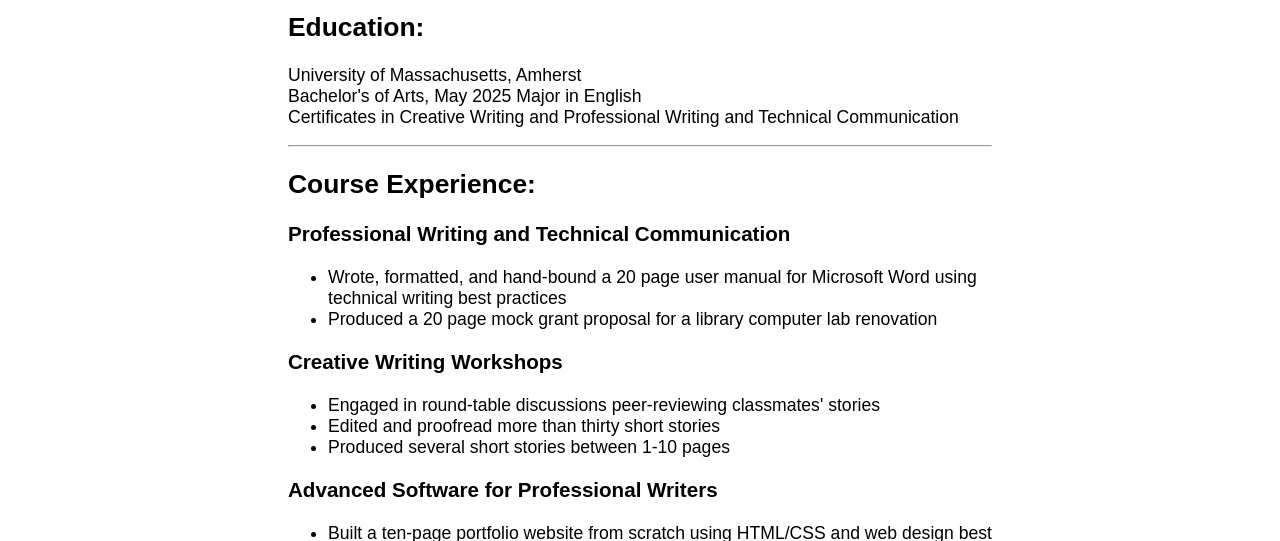
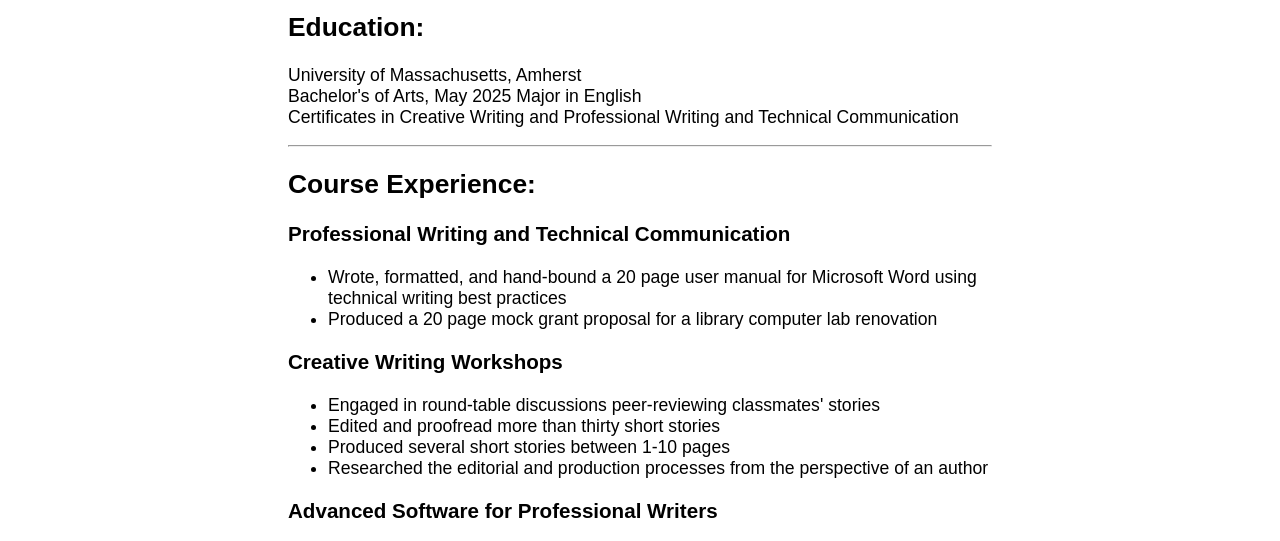
Before and after one commit to nswriter/nswriter.github.io, a plain HTML site: page pages/resume.html in a window 1280 px wide. Shown: the part 194-735 px from the top of the page. Drawn offline with Linux system fonts and the light colour scheme.

Commit message:
Update resume.html

```diff
--- a/pages/resume.html
+++ b/pages/resume.html
@@ -53,6 +53,7 @@
                     <li>Engaged in round-table discussions peer-reviewing classmates' stories</li>
                     <li>Edited and proofread more than thirty short stories</li>
                     <li>Produced several short stories between 1-10 pages</li>
+                    <li>Researched the editorial and production processes from the perspective of an author </li>
                 </ul>
                 <h3>Advanced Software for Professional Writers</h3>
                 <ul>
```
